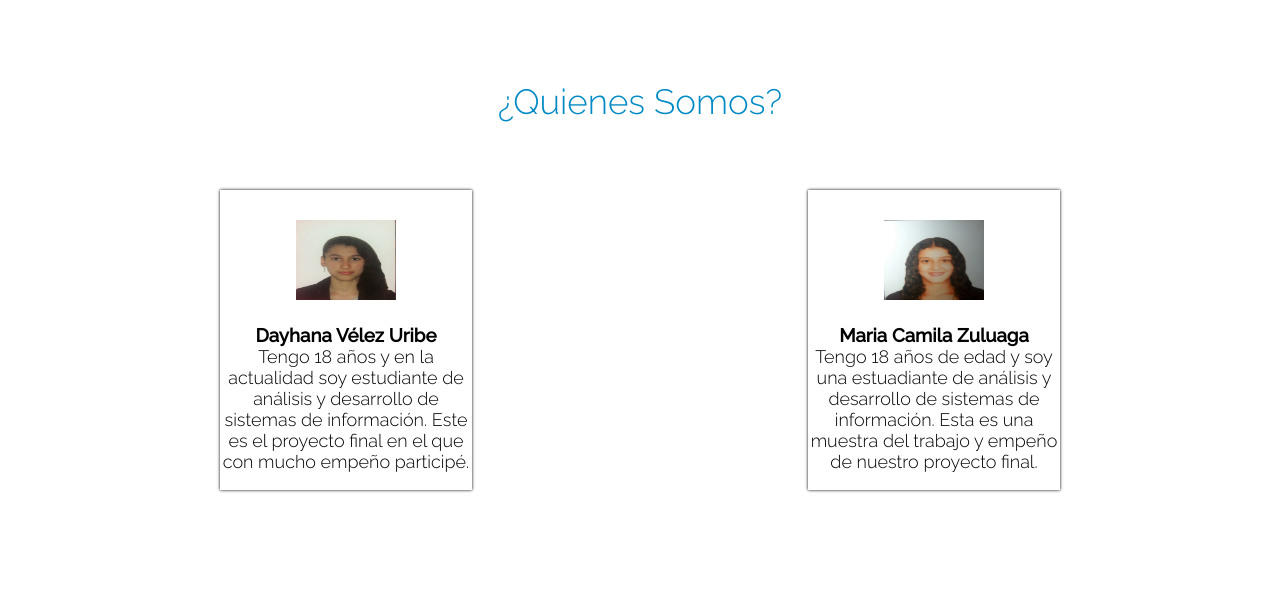
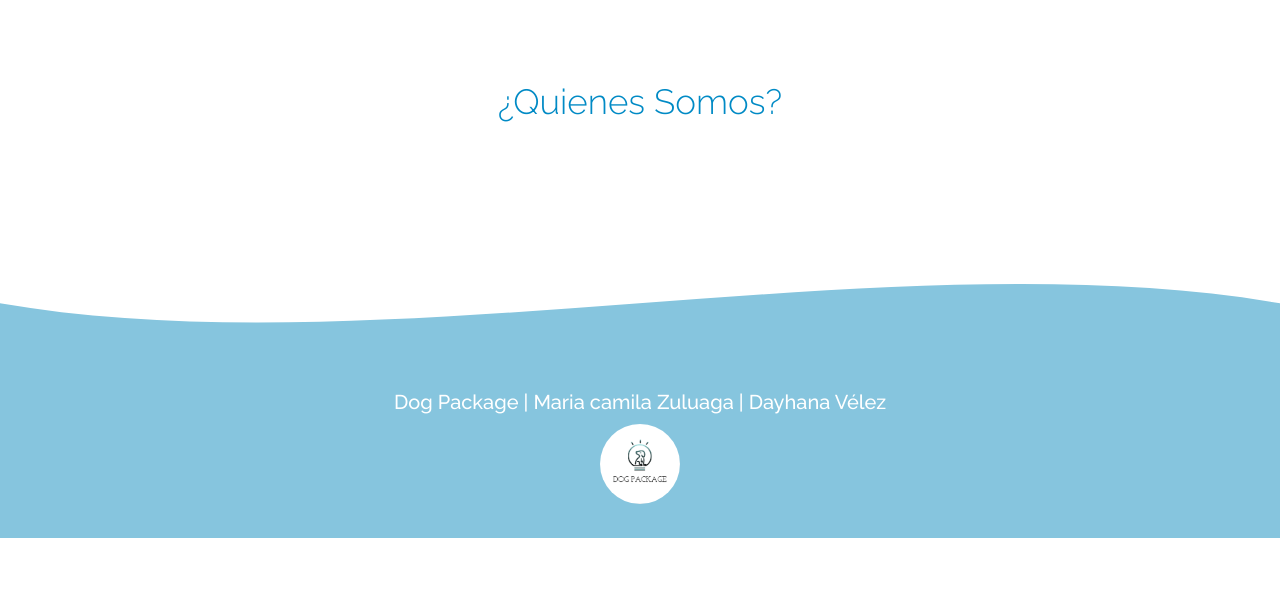
Before and after one commit to Day67/django, a Django app: page /nosotros/ in a window 1280 px wide. Shown: the part 649-1249 px from the top of the page. After the commit the page ends 1187 px from the top, so only its background shows below. Run offline with Django 3.2, Linux system fonts and the light colour scheme.

Commit message:
Proyecto Python

```diff
--- a/app/core/core/urls.py
+++ b/app/core/core/urls.py
@@ -19,5 +19,6 @@
 
 urlpatterns = [
     path('', include('src.urls')),
+    path('', include('userdata.urls')),
     path('admin/', admin.site.urls),
 ]
--- a/app/core/core/wsgi.py
+++ b/app/core/core/wsgi.py
@@ -10,7 +10,9 @@
 import os
 
 from django.core.wsgi import get_wsgi_application
+from whitenoise.django import DjangoWhiteNoise
 
 os.environ.setdefault('DJANGO_SETTINGS_MODULE', 'core.settings')
 
+application = DjangoWhiteNoise(application)
 application = get_wsgi_application()
--- /dev/null
+++ b/app/core/runtime.txt
@@ -0,0 +1 @@
+python-3.5.2
--- a/app/core/src/static/assets/css/estilos.css
+++ b/app/core/src/static/assets/css/estilos.css
@@ -120,7 +120,7 @@
 }
 
 .website .contenedor-textos-main{
-	width: 40%;
+	width: 30%;
 }
 
 .parrafo{
--- a/app/core/src/templates/nosotros.html
+++ /dev/null
@@ -1,41 +0,0 @@
-{% extends 'base.html' %}
-
-{% block contenido %}
-
-{% load static %}
-
-<header class="hero">
-	<nav class="menu">
-		<a href="{% url 'index' %}">Inicio</a>
-        <a href="{% url 'nosotros' %}">Nosotros</a>
-        <a href="">Presentación</a>
-        <a href="{% url 'contacto' %}">Contactanos</a>
-    </nav>
-    <section>
-    	<div class="textos-hero">
-    		<h1>¿Quieres saber más de nosotras?</h1>
-    		<p>Hecha un vistazo</p>
-    		<a href="#¿Quienes Somos?">Conocenos</a>
-    	</div>
-    	<div class="svg-hero" style="height: 150px; overflow: hidden;"><svg viewBox="0 0 500 150" preserveAspectRatio="none" style="height: 100%; width: 100%"><path d="M0.00,49.98 C149.99,150.00 349.20,-49.98 500.00,49.98 L500.00,150.00 L0.00,150.00 Z" style="stroke: none; fill: #fff;"></path></svg></div>
-    </section>
-</header>
-
-<section id="¿Quienes Somos?" class="cards contenedor">
-	<h2 class="titulo">¿Quienes Somos?</h2>
-    <br><br>
-    <div class="content-cards">
-    	<article class="card">
-    		<img src="{% static 'assets/media/img/dayhana.jpeg' %}" alt="Dayhana Vélez" style="height: 80px; overflow: hidden"  style="height: 100%; width: 100%">
-    		<h3>Dayhana Vélez Uribe</h3>
-    		<p>Tengo 18 años y en la actualidad soy estudiante de análisis y desarrollo de sistemas de información. Este es el proyecto final en el que con mucho empeño participé.</p>
-    	</article>
-    	<article class="card">
-    		<img src="{% static 'assets/media/img/camila.jpg' %}" alt="Camila Zuluaga" style="height: 80px; overflow: hidden" style="height: 100%; width: 100%">
-    		<h3>Maria Camila Zuluaga</h3>
-    		<p>Tengo 18 años de edad y soy una estuadiante de análisis y desarrollo de sistemas de información. Esta es una muestra del trabajo y empeño de nuestro proyecto final.</p>
-    	</article>
-    </div>
-</section>
-
-{% endblock %}
--- a/app/core/src/urls.py
+++ b/app/core/src/urls.py
@@ -3,7 +3,6 @@
 
 urlpatterns = [
     path('', views.HomePageView.as_view(), name='index'),
-    path('nosotros/', views.NosotrosPageView.as_view(), name='nosotros'),
     path('contacto/', views.contacto, name='contacto'),
 
 ]
--- a/app/core/src/views.py
+++ b/app/core/src/views.py
@@ -3,6 +3,7 @@
 from django.urls import reverse
 from .forms import ContactForm
 from django.core.mail import EmailMessage
+
 # Create your views here.
 
 class HomePageView(TemplateView):
@@ -11,13 +12,6 @@
 
     def get(self, request, *args, **kwargs):
     	return render(request, self.template_name, {})
-
-class NosotrosPageView(TemplateView):
-
-   	template_name = "nosotros.html"
-
-   	def get(self, request, *args, **kwargs):
-   		return render(request, self.template_name, {})
 
 #Vista basada en función
 def contacto(request):
--- /dev/null
+++ b/app/core/userdata/forms.py
@@ -0,0 +1 @@
+from django import forms
--- /dev/null
+++ b/app/core/userdata/templates/nosotros.html
@@ -0,0 +1,50 @@
+{% extends 'base.html' %}
+
+{% block contenido %}
+
+{% load static %}
+
+<header class="hero">
+	<nav class="menu">
+		<a href="{% url 'index' %}">Inicio</a>
+        <a href="{% url 'nosotros' %}">Nosotros</a>
+        <a href="">Presentación</a>
+        <a href="{% url 'contacto' %}">Contactanos</a>
+    </nav>
+    <section>
+    	<div class="textos-hero">
+    		<h1>¿Quieres saber más de nosotras?</h1>
+    		<p>Hecha un vistazo</p>
+    		<a href="#¿Quienes Somos?">Conocenos</a>
+    	</div>
+    	<div class="svg-hero" style="height: 150px; overflow: hidden;"><svg viewBox="0 0 500 150" preserveAspectRatio="none" style="height: 100%; width: 100%"><path d="M0.00,49.98 C149.99,150.00 349.20,-49.98 500.00,49.98 L500.00,150.00 L0.00,150.00 Z" style="stroke: none; fill: #fff;"></path></svg></div>
+    </section>
+</header>
+
+    <section id="¿Quienes Somos?" class="cards contenedor">
+        <h2 class="titulo">¿Quienes Somos?</h2>
+        <br><br>
+        <div class="content-cards">
+            {% if object_list %}
+            {% for usuario in object_list %}
+        	<article class="card">
+        		<img src="{% static 'assets/media/' %}{{usuario.fotoUser}}" alt="Foto usuario" style="height: 80px; overflow: hidden"  style="height: 100%; width: 100%">
+        		<h3>{{usuario.nombreUser}}</h3>
+        		<p>{{usuario.generoUser}}<br>{{usuario.profecionUser}}<br> {{usuario.telUser}}<br>
+                   </p>
+        	</article>
+            {% endfor %}
+           {% endif %}
+        </div>
+    </section>
+
+    <div class="svg-wave" style="height: 100px; overflow: hidden;"><svg viewBox="0 0 500 150" preserveAspectRatio="none" style="height: 100%; width: 100%"><path d="M0.00,49.98 C149.99,150.00 349.20,-49.98 500.00,49.98 L500.00,150.00 L0.00,150.00 Z" style="stroke: none; fill: #86C5DE;"></path></svg></div>
+        <footer>
+            <div class="container-footer" style="background: #86C5DE; color: #fff; padding: 20px; text-align: center;">
+                <div class="copyrigth" style="font-size: 20px;">
+                    Dog Package | Maria camila Zuluaga | Dayhana Vélez
+                </div>
+                <img id="icono" src="{% static 'assets/media/img/icono.png' %}" alt="icono empresa"style="padding: 10px; text-align: center; width: 100px; height: 100px; max-width: 50%; border-radius: 50%;">
+            </div>
+        </footer>
+{% endblock %}
--- /dev/null
+++ b/app/core/userdata/urls.py
@@ -0,0 +1,6 @@
+from django.urls import path
+from . import views
+
+urlpatterns = [
+    path('nosotros/', views.NosotrosPageView.as_view(), name='nosotros'),
+]
--- a/app/core/userdata/views.py
+++ b/app/core/userdata/views.py
@@ -1,3 +1,10 @@
 from django.shortcuts import render
+from django.views.generic.base import TemplateView
+from django.views.generic import ListView
+from userdata.models import DatosUser
 
 # Create your views here.
+class NosotrosPageView(ListView):
+
+	model = DatosUser
+	template_name = "nosotros.html"
```
Also changed, not shown: app/core/requirements.txt (added, +14 -0 lines), app/core/src/static/assets/media/perfiles/img/cami.jpg (deleted), app/core/src/static/assets/media/perfiles/img/camila.jpg (added), app/core/src/static/assets/media/perfiles/img/dayhana.jpeg (added), app/core/src/static/assets/media/perfiles/img/lion.jpg (deleted), app/core/src/static/assets/media/perfiles/img/nana.jpg (deleted), 2 other files.
